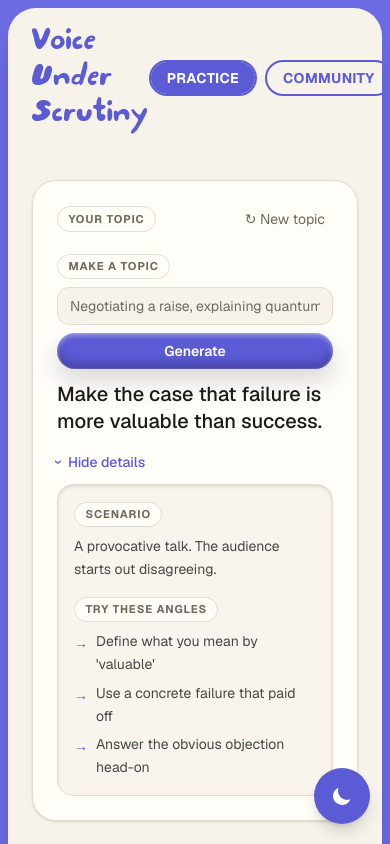
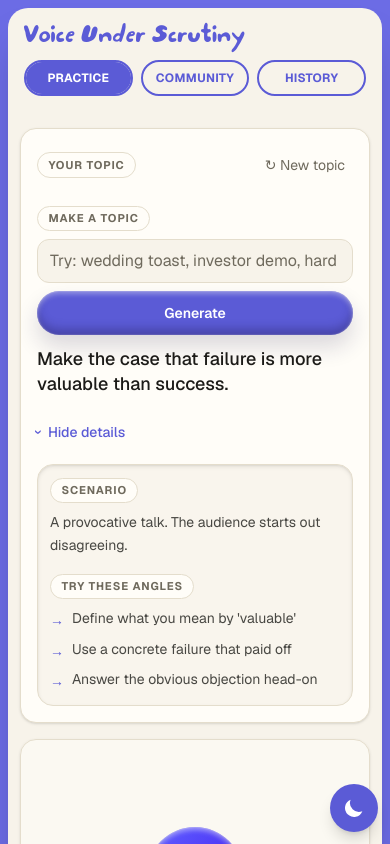
Before and after one commit to Jazztinn/voice-under-scrutiny, a Next.js app: page / in a window 390 px wide. Shown: the top 844 px of the page. Built offline with nearby package versions, Linux system fonts and the light colour scheme; no server answers.

Commit message:
Improve mobile practice layout

```diff
--- a/app/layout.tsx
+++ b/app/layout.tsx
@@ -83,7 +83,7 @@ export default function RootLayout({
           <Nav />
           {children}
         </PageFrame>
-        <ThemeToggle className="fixed bottom-5 right-5 z-50" />
+        <ThemeToggle className="fixed bottom-3 right-3 z-50 sm:bottom-5 sm:right-5" />
       </body>
     </html>
   );
--- a/app/page.tsx
+++ b/app/page.tsx
@@ -24,9 +24,9 @@ type GeneratedTopicResponse = {
 
 function PracticeSkeleton() {
   return (
-    <main className="flex w-full flex-1 flex-col px-6 py-8">
-      <div className="grid flex-1 gap-6 md:grid-cols-2 md:items-stretch">
-        <section className="h-full w-full overflow-hidden rounded-3xl border border-border bg-card p-6 shadow-sm">
+    <main className="flex w-full flex-1 flex-col px-3 py-4 sm:px-6 sm:py-8">
+      <div className="grid flex-1 gap-4 md:grid-cols-2 md:items-stretch md:gap-6">
+        <section className="h-full w-full overflow-hidden rounded-2xl border border-border bg-card p-4 shadow-sm sm:rounded-3xl sm:p-6">
           <div className="flex items-center justify-between">
             <div className="skeleton-shimmer h-8 w-32 rounded-full" />
             <div className="skeleton-shimmer h-5 w-24 rounded-full" />
@@ -35,7 +35,7 @@ function PracticeSkeleton() {
             <div className="skeleton-shimmer h-9 w-11/12 rounded-full" />
             <div className="skeleton-shimmer h-9 w-8/12 rounded-full" />
           </div>
-          <div className="mt-10 rounded-2xl border border-border bg-muted/40 p-4">
+          <div className="mt-8 rounded-2xl border border-border bg-muted/40 p-4 sm:mt-10">
             <div className="skeleton-shimmer h-6 w-24 rounded-full" />
             <div className="mt-3 space-y-2">
               <div className="skeleton-shimmer h-3.5 w-full rounded-full" />
@@ -45,7 +45,7 @@ function PracticeSkeleton() {
           </div>
         </section>
 
-        <section className="flex min-h-[26rem] flex-col items-center justify-center gap-5 rounded-3xl border border-border bg-card/60 px-6 py-14 shadow-sm md:min-h-[30rem]">
+        <section className="flex min-h-[20rem] flex-col items-center justify-center gap-5 rounded-2xl border border-border bg-card/60 px-4 py-8 shadow-sm sm:rounded-3xl sm:px-6 sm:py-14 md:min-h-[30rem]">
           <div className="skeleton-shimmer h-32 w-32 rounded-full" />
           <div className="skeleton-shimmer h-10 w-24 rounded-full" />
         </section>
@@ -224,8 +224,8 @@ export default function PracticePage() {
   }
 
   return (
-    <main className="flex w-full flex-1 flex-col px-6 py-8">
-      <div className="grid flex-1 gap-6 md:grid-cols-2 md:items-stretch">
+    <main className="flex w-full flex-1 flex-col px-3 py-4 sm:px-6 sm:py-8">
+      <div className="grid flex-1 gap-4 md:grid-cols-2 md:items-stretch md:gap-6">
         <TopicCard
           topic={topic || "…"}
           detail={topicDetail}
@@ -235,14 +235,14 @@ export default function PracticePage() {
         />
 
         {stage === "idle" && (
-          <section className="flex min-h-[26rem] flex-col items-center justify-center gap-4 rounded-3xl border border-border bg-card/60 px-6 py-14 shadow-sm md:min-h-[30rem]">
+          <section className="flex min-h-[20rem] flex-col items-center justify-center gap-4 rounded-2xl border border-border bg-card/60 px-4 py-8 shadow-sm sm:rounded-3xl sm:px-6 sm:py-14 md:min-h-[30rem]">
             <Recorder onComplete={handleComplete} />
           </section>
         )}
 
         {stage === "recorded" && recording && (
           <section className="flex flex-col gap-5">
-            <div className="rounded-3xl border border-border bg-card p-5 shadow-sm">
+            <div className="rounded-2xl border border-border bg-card p-4 shadow-sm sm:rounded-3xl sm:p-5">
               <div className="mb-3 flex items-center justify-between">
                 <span className="chip">Listen back</span>
                 <span className="font-mono text-sm text-muted-foreground">
@@ -262,7 +262,7 @@ export default function PracticePage() {
 
             <FeedbackSlot />
 
-            <div className="flex flex-wrap gap-3">
+            <div className="grid gap-3 sm:flex sm:flex-wrap">
               <button
                 type="button"
                 onClick={transcribe}
--- a/components/Nav.tsx
+++ b/components/Nav.tsx
@@ -13,18 +13,18 @@ export default function Nav() {
   const pathname = usePathname();
   return (
     <header>
-      <nav className="relative flex w-full items-center justify-between px-6 py-4">
-        <Link href="/" className="font-brand text-3xl text-accent">
+      <nav className="relative flex w-full flex-col gap-3 px-4 py-4 sm:px-6 md:flex-row md:items-center md:justify-between">
+        <Link href="/" className="font-brand text-2xl leading-none text-accent sm:text-3xl">
           Voice Under Scrutiny
         </Link>
-        <div className="flex gap-2">
+        <div className="grid grid-cols-3 gap-2 sm:flex sm:flex-wrap">
           {LINKS.map((l) => {
             const active = pathname === l.href;
             return (
               <Link
                 key={l.href}
                 href={l.href}
-                className={`group relative overflow-hidden rounded-full border-2 border-accent px-4 py-1.5 text-sm font-bold uppercase tracking-wide ${
+                className={`group relative overflow-hidden rounded-full border-2 border-accent px-2 py-2 text-center text-xs font-bold uppercase tracking-wide sm:px-4 sm:py-1.5 sm:text-sm ${
                   active ? "text-accent-foreground" : "text-accent"
                 }`}
               >
--- a/components/PageFrame.tsx
+++ b/components/PageFrame.tsx
@@ -27,7 +27,7 @@ export default function PageFrame({ children }: { children: React.ReactNode }) {
   return (
     <>
       <div
-        className="relative z-10 flex min-h-svh flex-col overflow-hidden rounded-[1.75rem] bg-background text-foreground"
+        className="relative z-10 flex min-h-svh flex-col overflow-hidden rounded-[1.25rem] bg-background text-foreground sm:rounded-[1.75rem]"
         style={{
           marginBottom: footerHeight,
           boxShadow: "0 24px 40px -16px rgba(0,0,0,0.35)",
--- a/components/ThemeToggle.tsx
+++ b/components/ThemeToggle.tsx
@@ -49,7 +49,7 @@ export default function ThemeToggle({ className }: Props) {
       type="button"
       onClick={toggle}
       aria-label={theme === "dark" ? "Switch to light mode" : "Switch to dark mode"}
-      className={`flex h-14 w-14 shrink-0 items-center justify-center rounded-full bg-accent text-accent-foreground shadow-lg shadow-black/15 transition hover:bg-accent-hover ${className ?? ""}`}
+      className={`flex h-12 w-12 shrink-0 items-center justify-center rounded-full bg-accent text-accent-foreground shadow-lg shadow-black/15 transition hover:bg-accent-hover sm:h-14 sm:w-14 ${className ?? ""}`}
     >
       {mounted && theme === "light" ? <MoonIcon /> : <SunIcon />}
     </button>
--- a/components/TopicCard.tsx
+++ b/components/TopicCard.tsx
@@ -91,14 +91,14 @@ export default function TopicCard({
   }
 
   return (
-    <div className="h-full w-full overflow-hidden rounded-3xl border border-border bg-card p-6 shadow-sm">
-      <div className="flex items-center justify-between">
+    <div className="h-full w-full overflow-hidden rounded-2xl border border-border bg-card p-4 shadow-sm sm:rounded-3xl sm:p-6">
+      <div className="flex flex-wrap items-center justify-between gap-2">
         <span className="chip">Your topic</span>
         <button
           type="button"
           onClick={handleNewTopic}
           disabled={disabled || rolling || generating}
-          className="rounded-lg px-2 py-1 text-sm text-muted-foreground transition hover:bg-muted hover:text-foreground disabled:cursor-not-allowed disabled:opacity-40"
+          className="min-h-10 rounded-lg px-2 py-1 text-sm text-muted-foreground transition hover:bg-muted hover:text-foreground disabled:cursor-not-allowed disabled:opacity-40"
         >
           <span className={`inline-block ${rolling ? "animate-spin" : ""}`}>↻</span>{" "}
           New topic
@@ -110,20 +110,20 @@ export default function TopicCard({
           <label htmlFor="topic-seed" className="chip">
             Make a topic
           </label>
-          <div className="mt-2 flex flex-col gap-2 sm:flex-row">
+          <div className="mt-2 grid gap-2 sm:grid-cols-[minmax(0,1fr)_auto]">
             <input
               id="topic-seed"
               value={seed}
               onChange={(event) => setSeed(event.target.value)}
               disabled={disabled || rolling || generating}
               maxLength={500}
-              placeholder="Negotiating a raise, explaining quantum physics, wedding toast..."
-              className="min-w-0 flex-1 rounded-xl border border-border bg-background px-3 py-2 text-sm text-foreground outline-none transition placeholder:text-muted-foreground focus:border-accent disabled:cursor-not-allowed disabled:opacity-50"
+              placeholder="Try: wedding toast, investor demo, hard apology..."
+              className="min-h-11 min-w-0 rounded-xl border border-border bg-background px-3 py-2 text-base text-foreground outline-none transition placeholder:text-muted-foreground focus:border-accent disabled:cursor-not-allowed disabled:opacity-50 sm:text-sm"
             />
             <button
               type="submit"
               disabled={disabled || rolling || generating}
-              className="btn-emboss rounded-full bg-accent px-5 py-2 text-sm font-semibold text-accent-foreground transition hover:bg-accent-hover disabled:cursor-not-allowed disabled:opacity-50"
+              className="btn-emboss min-h-11 rounded-full bg-accent px-5 py-2 text-sm font-semibold text-accent-foreground transition hover:bg-accent-hover disabled:cursor-not-allowed disabled:opacity-50"
             >
               {generating ? "Generating..." : "Generate"}
             </button>
@@ -135,7 +135,7 @@ export default function TopicCard({
       )}
 
       <p
-        className={`mt-3 text-xl font-medium leading-snug text-foreground transition-all duration-200 ${
+        className={`mt-3 [overflow-wrap:anywhere] text-lg font-medium leading-snug text-foreground transition-all duration-200 sm:text-xl ${
           rolling
             ? "translate-y-0.5 opacity-60 blur-[1px]"
             : "translate-y-0 opacity-100 blur-0"
@@ -150,7 +150,7 @@ export default function TopicCard({
             type="button"
             onClick={() => setOpen((v) => !v)}
             aria-expanded={open}
-            className="mt-4 flex items-center gap-1.5 text-sm font-medium text-accent transition hover:text-accent-hover"
+            className="mt-4 flex min-h-10 items-center gap-1.5 text-sm font-medium text-accent transition hover:text-accent-hover"
           >
             <span
               className={`inline-block transition-transform duration-200 ${
@@ -169,7 +169,7 @@ export default function TopicCard({
           >
             <div className="overflow-hidden">
               <div
-                className="rounded-2xl border border-border bg-muted/40 p-4"
+                className="rounded-2xl border border-border bg-muted/40 p-3 sm:p-4"
                 style={{
                   boxShadow:
                     "inset 0 2px 4px rgba(0,0,0,0.08), inset 0 1px 2px rgba(0,0,0,0.06)",
@@ -190,7 +190,7 @@ export default function TopicCard({
                       className="flex gap-2 text-sm leading-relaxed text-foreground/80"
                     >
                       <span className="mt-0.5 text-accent">→</span>
-                      <span>{c}</span>
+                      <span className="min-w-0">{c}</span>
                     </li>
                   ))}
                 </ul>
```
Also changed, not shown: components/Recorder.tsx (+7 -8 lines).
